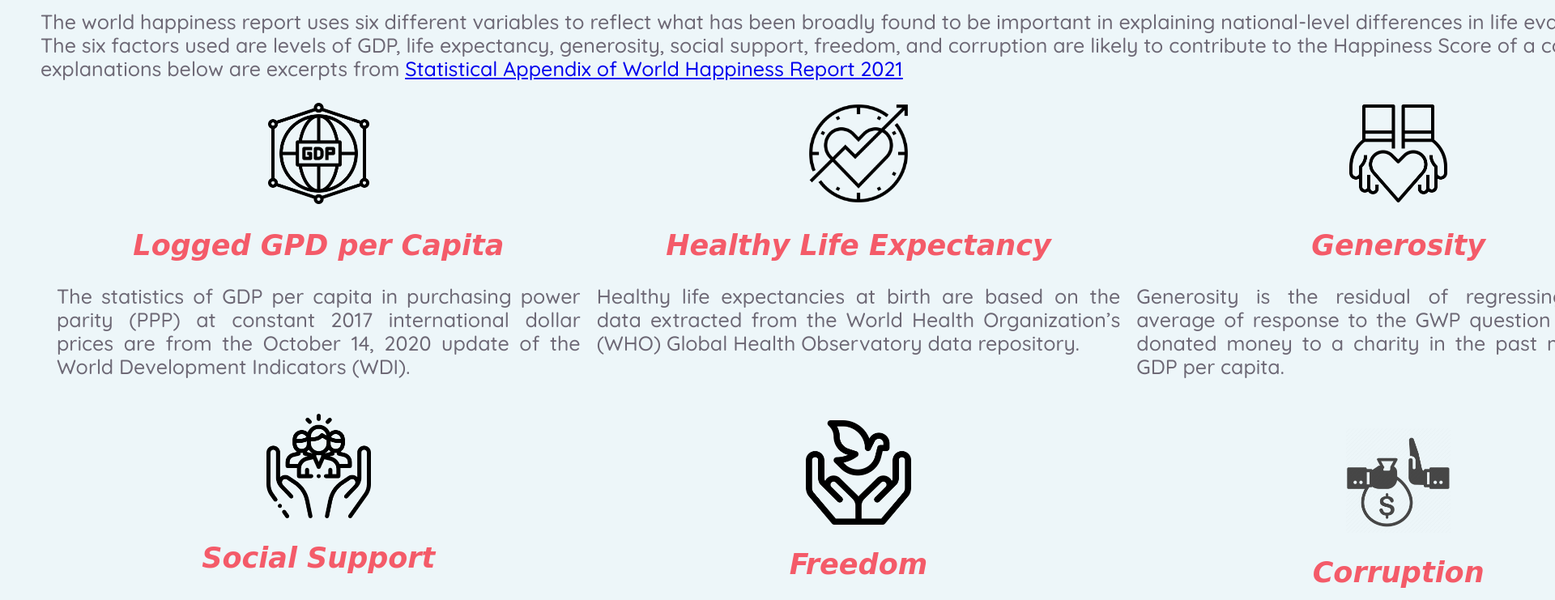
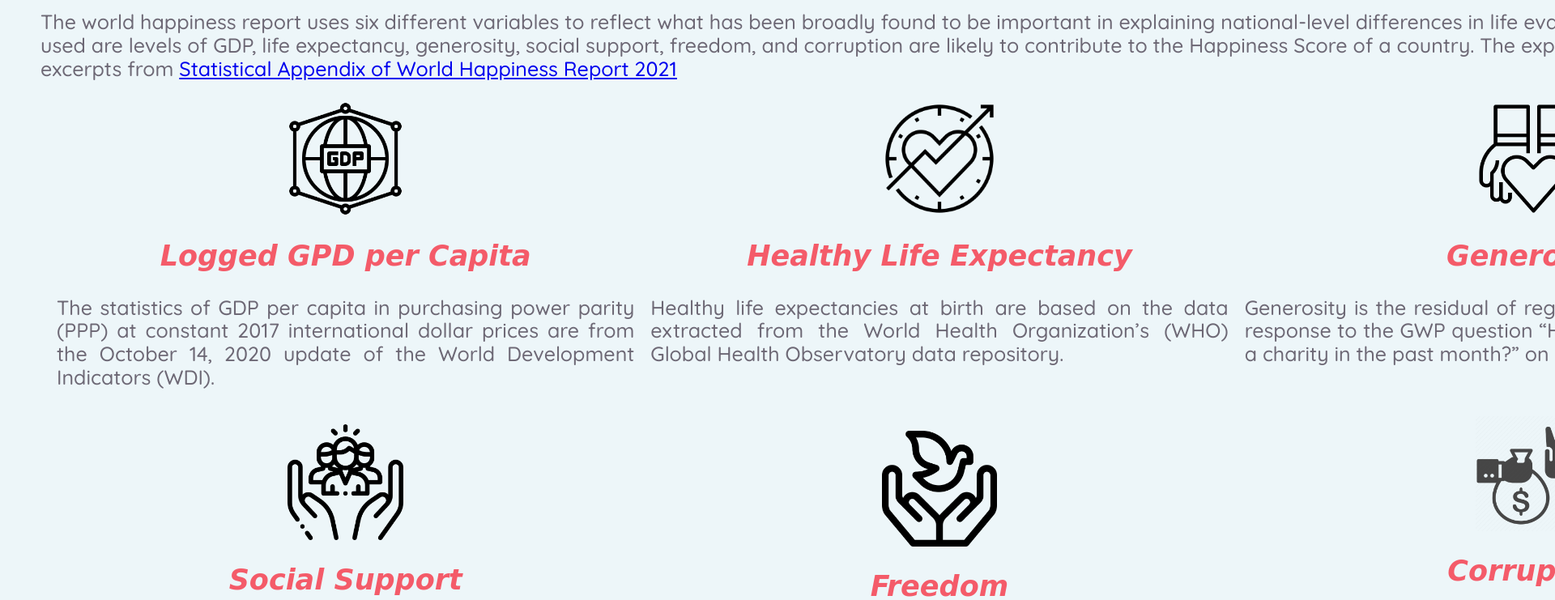
Before and after one commit to sookmun/FIT3179_Assignment2, a plain HTML site: page index.html in a window 1280 px wide. Shown: the part 627-1368 px from the top of the page at 81% size, 1920 px wide, since content can reach past the window. Drawn offline with nearby package versions, Linux system fonts and the light colour scheme; a script that the page names is missing; a web font is replaced by a local one.

Commit message:
fix page width

```diff
--- a/css/style.css
+++ b/css/style.css
@@ -25,7 +25,7 @@ p {
 }
 
 .page{
-    width: 2000px;
+    width: 2200px;
     background-color: #edf6f9 ;
     margin: auto;
     padding: 50px;
```
